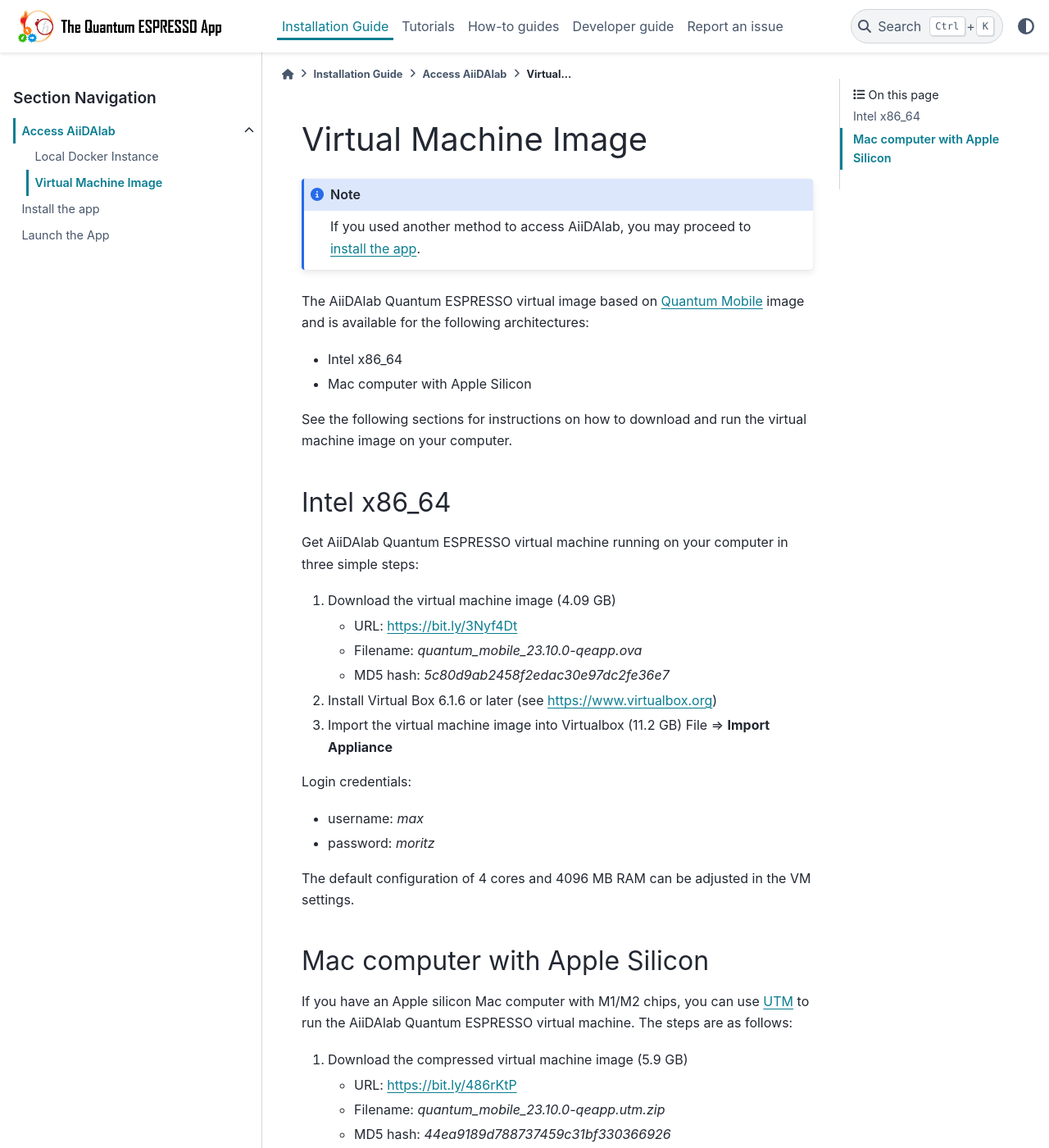
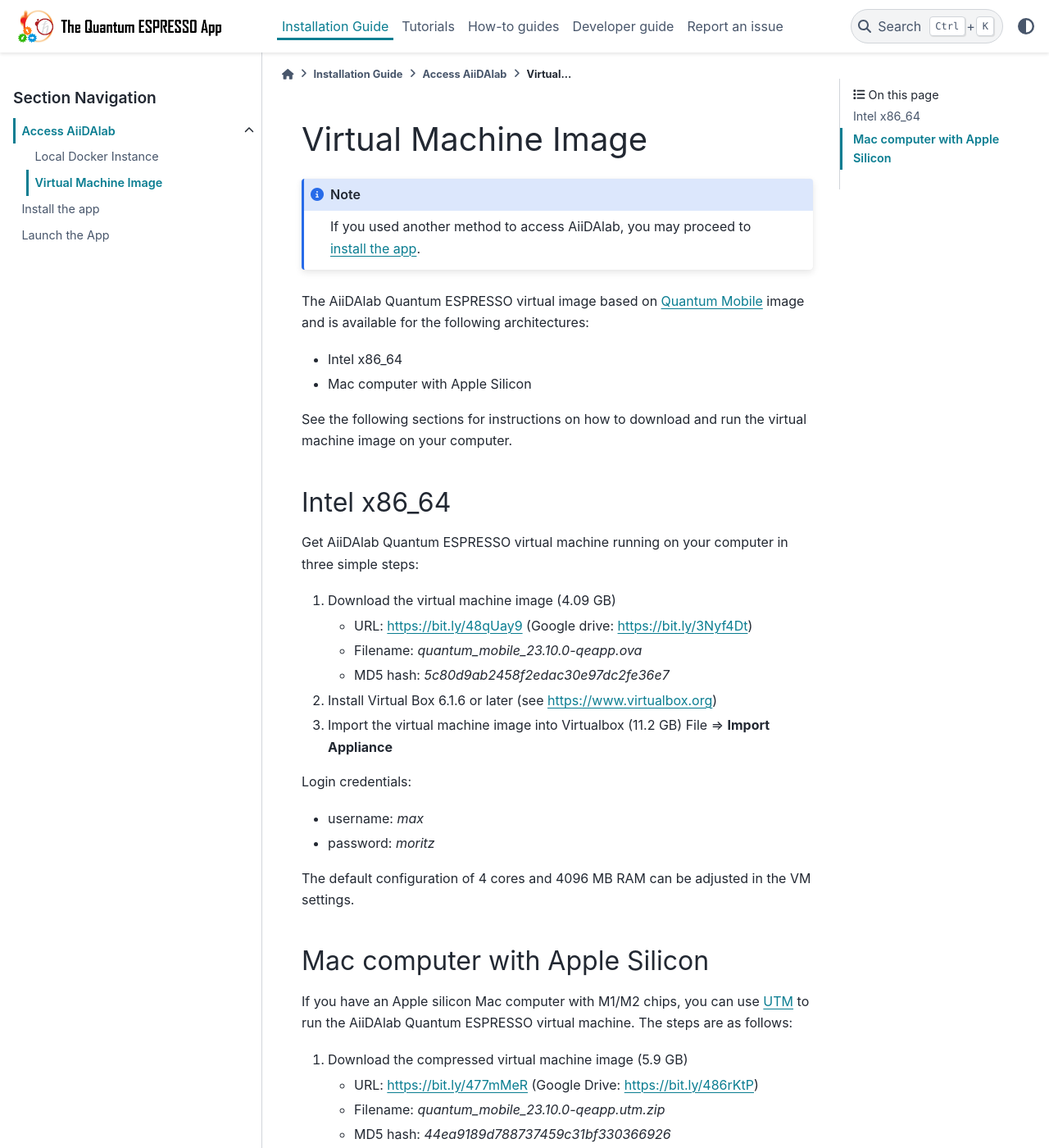
Before and after one commit to aiidalab/aiidalab-qe, a Sphinx documentation site: the page built from docs/source/installation/access_aiidalab/vm.rst, in a window 1280 px wide and 1400 px high. Shown: the whole window at 82% size. Built offline with Sphinx 7.4.7 and the PyData theme 0.15.4, drawn with Linux system fonts in a browser that asks for light colours.

```diff
--- a/docs/source/installation/access_aiidalab/vm.rst
+++ b/docs/source/installation/access_aiidalab/vm.rst
@@ -20,7 +20,7 @@
 
 #. Download the virtual machine image (4.09 GB)
 
-   + URL: https://bit.ly/3Nyf4Dt
+   + URL: https://bit.ly/48qUay9 (Google drive: https://bit.ly/3Nyf4Dt)
    + Filename: `quantum_mobile_23.10.0-qeapp.ova`
    + MD5 hash: `5c80d9ab2458f2edac30e97dc2fe36e7`
 
@@ -41,7 +41,7 @@
 
 #. Download the compressed virtual machine image (5.9 GB)
 
-   + URL: https://bit.ly/486rKtP
+   + URL: https://bit.ly/477mMeR (Google Drive: https://bit.ly/486rKtP)
    + Filename: `quantum_mobile_23.10.0-qeapp.utm.zip`
    + MD5 hash: `44ea9189d788737459c31bf330366926`
 
```
